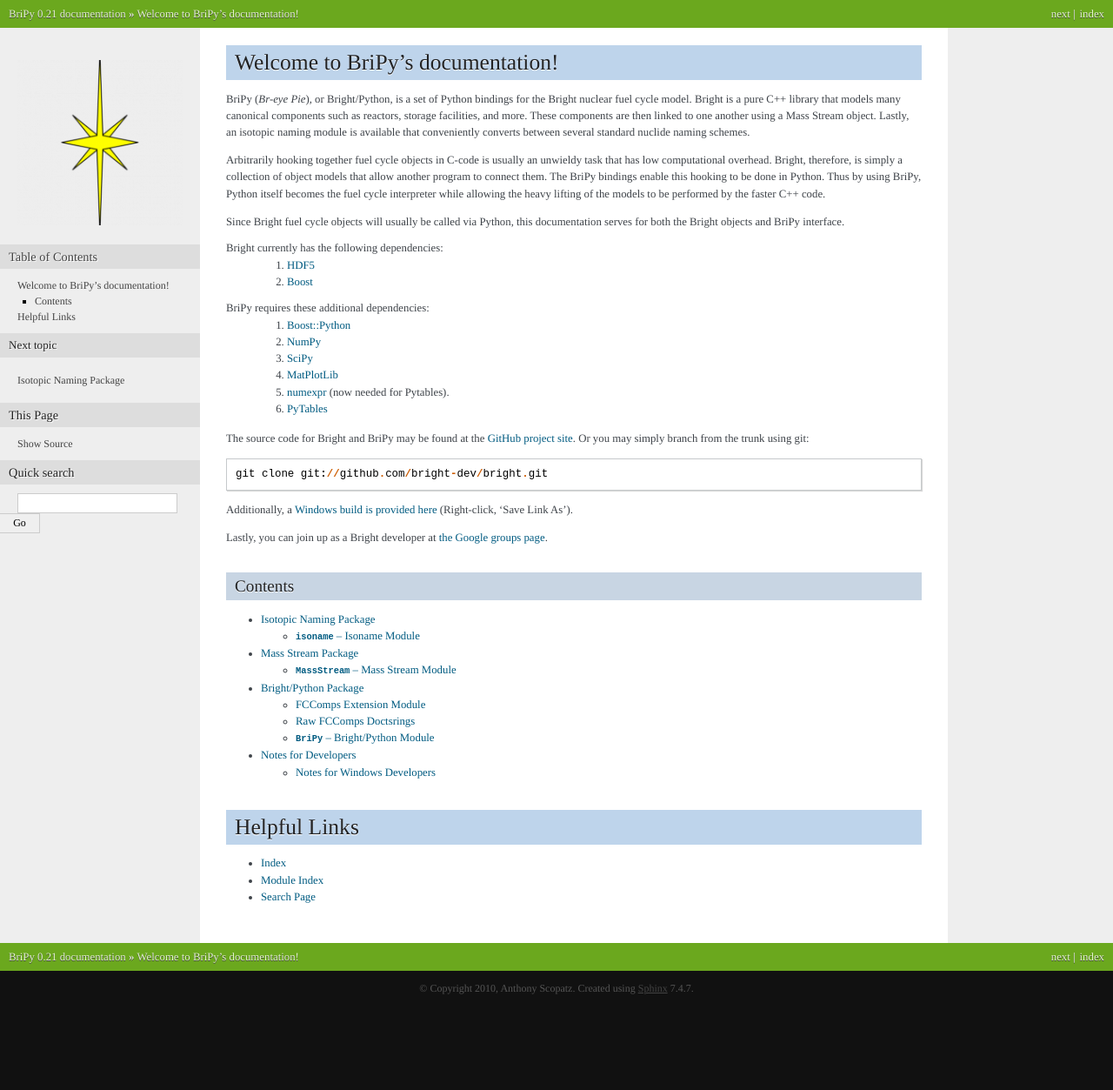
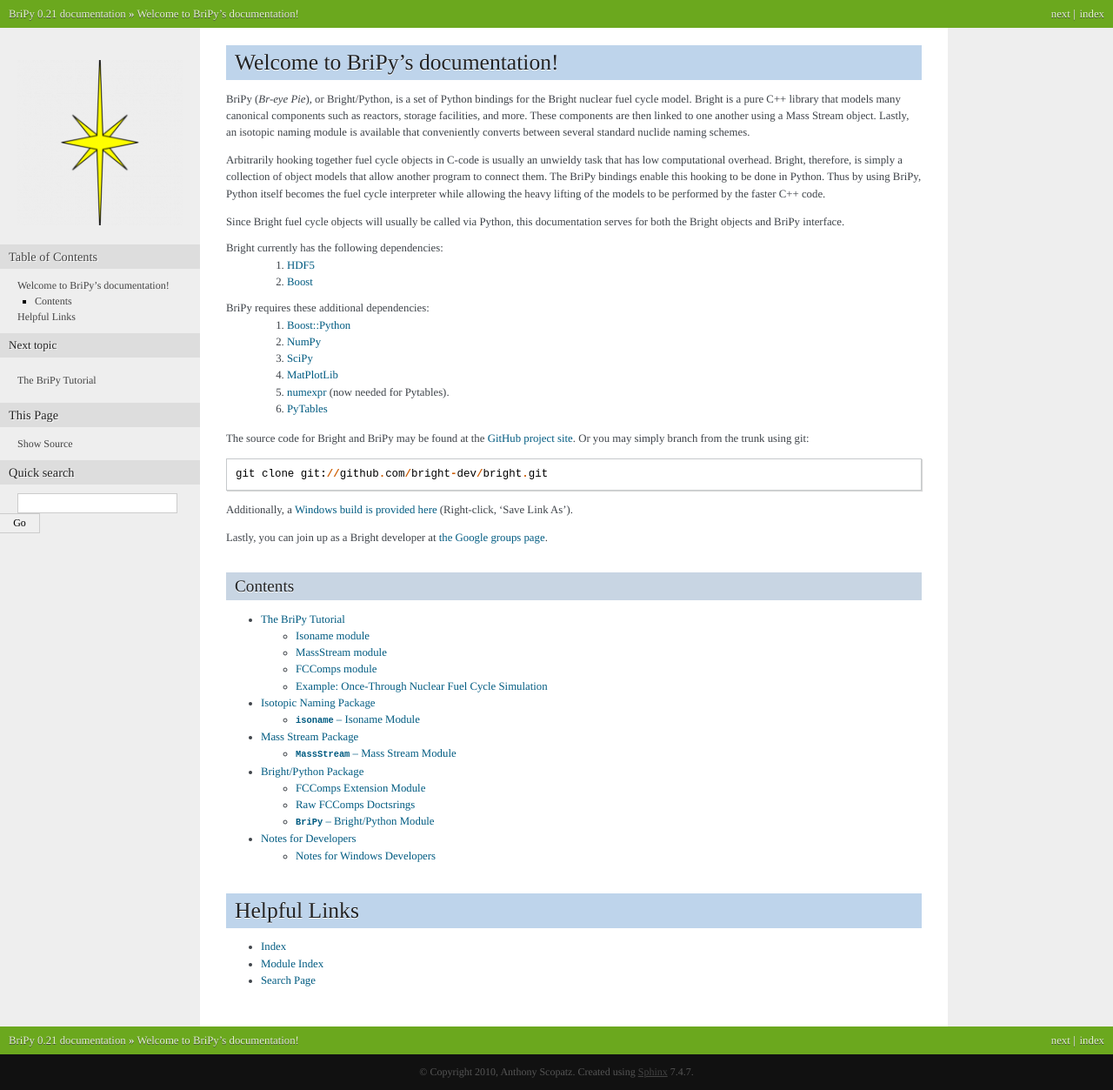
Before and after one commit to bright-dev/bright, a Sphinx documentation site: the page built from doc/source/index.rst, in a window 1280 px wide. Shown: the whole page at 87% size. Built offline with Sphinx 7.4.7, drawn with Linux system fonts in a browser that asks for light colours; formulas are drawn with MathJax 3; before the commit the page ends 1157 px from its top, so only the background shows below that; some of the changed lines change nothing that is shown.

Commit message:
Added tutorial to docs.

```diff
--- /dev/null
+++ b/doc/source/Tutorial.rst
@@ -0,0 +1,140 @@
+******************
+The BriPy Tutorial
+******************
+BriPy (Br-eye Pie), or Bright/Python, is a set of Python bindings for the Bright nuclear fuel cycle model. Bright is a pure C++ library that models many canonical components such as reactors, storage facilities, and more. These components are then linked to one another using a Mass Stream object. Lastly, an isotopic naming module is available that conveniently converts between several standard nuclide naming schemes.
+
+BriPy contains three modules. This modules are isoname, MassStream, and FCComps.
+The command::
+
+    import BriPy
+
+will import the three modules. However, the isoname and MassStream are also provided as separate packages for convenience to non-Bright programs::
+
+    import isoname
+    import MassStream
+
+==============
+Isoname module
+==============
+This package is used to convert between various isotopic naming schema. Type the following command to get all the functionality of the Isoname package::
+
+    import isoname
+
+The following are the only three naming conventions currently supported by this package.
+
+.. _isoform:
+
+ #. **zzaaam**: This type places the charge of the nucleus out front, then has three
+    spaces for the atomic mass number, and ends with a metastable flag (0 ground, 1 first excited state).
+    Uranium-235 here would be expressed as '922350'.
+ #. **LLAAAM**: This is the more common and more readable notation.  The chemical symbol (one or two characters long)
+    is first, followed by the atomic weight.  Lastly if the nuclide is metastable, the letter *M* is concatenated
+    to the end.  For example, 'H-1' and 'Am242M' are both valid.  Note that isoname will always return LLAAAM form with
+    the dash removed and all letters uppercase.
+ #. **MCNP**: The MCNP format for entering nuclides is unfortunately non-standard.  In most ways it is similar
+    to zzaaam form, except that it lacks the metastable flag.  For information on how metastable isotopes are named,
+    please consult the MCNPX documentation for more information.
+
+For more information about the different attributes and methods of the Isoname module refer to its documentation.
+
+=================
+MassStream module
+=================
+This package provides a simple, standard way to represent fuel cycle mass flows.  The ``MassStream`` objects
+represent the flows (arrows) between fuel cycle component objects.  A mass stream has three main attributes:
+
+ * ``MassStream.mass``: The current mass of the flow in the units of the problem.
+ * ``MassStream.comp``: A dictionary (map) of isotopes to their normalized fractional weights.
+   Isotopic keys are given in :ref:`zzaaam <isoform>` (integer) form.
+ * ``MassStream.name``: (Optional) The label or name  of the stream.
+
+Type the following command to get all the functionality of the MassStream package::
+
+    import MassStream
+
+For more information about the different attributes and methods of the MassStream module refer to its documentation.
+
+==============
+FCComps module
+==============
+This module contains all of the fuel cycle components, such as the Enrichment model and Light the Water Reaction model. For more information about the different components refer to the FCComps documentation.
+
+===================================================
+Example: Once-Through Nuclear Fuel Cycle Simulation
+===================================================
+In this section, we present a small program that models a nuclear fuel cycle. This will help in getting familiar with the different modules and methods of BriPy.
+
+First, we need to get the functionality of BriPy and also some operating system functionally provided by the os module. This is done by the following code::
+
+    import BriPy
+    import os
+
+To produce a nuclear reaction, Uranium is needed. Uranium is obtained from the Earth's crust in its natural form. Natural Uranium has an isotope concentration of 0.0055% U-234, 0.72% U-235, and 99.2745% U-238. Thus, the nuclear fuel cycle is started with a stream of natural Uranium. To represent natural uranium as a stream using BriPy, the zzaaam representation of the isotopes are put together with their corresponding concentrations in a dictionary::
+
+    nu = BriPy.MassStream({922340 : 0.000055, 922350 : 0.0072, 922380: 0.992745})
+
+However, a reaction will not take place unless the Uranium has a bigger concentration of the isotope U-235. Thus, the natural Uranium needs to be enriched. The enrichment process is accomplished by an Enrichment component. In this particular example, the Uranium is enriched to a concentration of 3.6% U-235::
+
+    enrd = BriPy.UraniumEnrichmentDefaults()
+    enrd.xP_j = 0.036
+    enr = BriPy.Enrichment(enrd, "Enrichment")
+
+The first line in the code snippet above gets the default parameters of the Enrichment component. The parameter xP_j needs to be changed to 3.6% since its default value is 5%. Finally, the Enrichment component is created with the parameters wanted and its is given the name "Enrichment." Now that the Enrichment component is created and has the parameters wanted, it is time to enrich the natural Uranium. This is done with the method doCalc, which calculates the output of the Enrichment component (or any component) from the input MassStream::
+
+    doCalc(nu)
+
+Now that we have the Uranium with the concentration of U-235 needed to produce a reaction, it is time to feed it to the Light Water Reactor. In order to create a Light Water Reactor, we need the path to the LWR HDF5 data library. This is done in the following line of code::
+
+    data_dir = os.getenv("BRIGHT_DATA")
+    lwr_data = data_dir + "/LWR.h5"
+
+Also, parameter data needs to be provided in order to initialize the Light Water Reactor. In this example, the parameters BUt is set to 40::
+
+    lwrd = BriPy.LWRDefaults()
+    lwrd.BUt = 40.0
+
+The Light Water Reactor is instantiated with the following line of code::
+
+    lwr = BriPy.LightWaterReactor1G(lwr_data, lwrd, "LWR")
+
+The MassStream that is produced by the Enrichment component can now be feed to the Light Water Reactor::
+
+    lwr.doCalc(enr.IsosOut)
+
+It is important to know that IsosOut is calculated after doCalc is called. Finally, we feed instantiate a Storage component and feed the output MassStream of the Light Water Reactor to it::
+
+    st = BriPy.Storage("Storage")
+    st.doCalc(lwr.IsosOut)
+
+Lastly, every fuel cycle component contains a ``writeout()`` method that is used for outputting
+data to the hard disk in either text or HDF5 format.
+
+The complete program of this nuclear fuel cycle simulation is provided below::
+
+    import BriPy
+    import os
+
+    # Set-up pointer to reactor database
+    data_dir = os.getenv("BRIGHT_DATA")
+    lwr_data = data_dir + "/LWR.h5"
+
+    # Enrichment Calculation
+    nu = BriPy.MassStream({922340 : 0.000055, 922350 : 0.0072, 922380: 0.992745})
+    enrd = BriPy.UraniumEnrichmentDefaults()
+    enrd.xP_j = 0.036
+    enr = BriPy.Enrichment(enrd, "Enrichment")
+    enr.doCalc(nu)
+    enr.writeout()
+
+    # Reactor Calculation
+    lwrd = BriPy.LWRDefaults()
+    lwrd.BUt = 40.0
+    lwr = BriPy.LightWaterReactor1G(lwr_data, lwrd, "LWR")
+    lwr.doCalc(enr.IsosOut)
+    lwr.writeout()
+
+    # Storage Calculation
+    st = BriPy.Storage("Storage")
+    st.decay_time = 5.0 * 365.25 * 24.0 * 3600.0
+    st.doCalc(lwr.IsosOut)
+    st.writeout()
--- a/doc/source/index.rst
+++ b/doc/source/index.rst
@@ -46,6 +46,7 @@
 .. toctree::
     :maxdepth: 2
 
+    Tutorial
     isoname
     MassStream
     BriPy
```
